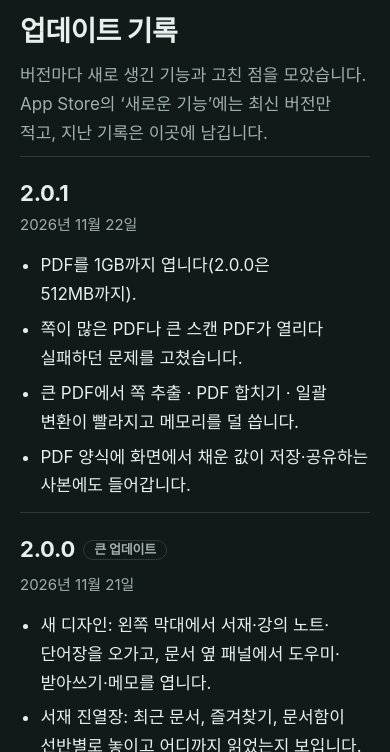
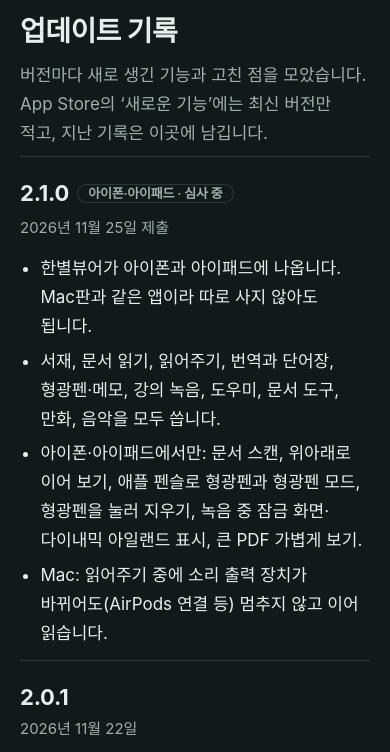
Before and after one commit to Sunstardad/hanbyeolviewer, a plain HTML site: page history.html in a window 390 px wide. Shown: the part 72-824 px from the top of the page. Drawn offline with Linux system fonts and the light colour scheme.

Commit message:
2.1 for iPhone and iPad: update history (in review) and the iPhone/iPad FAQ
Co-Authored-By: Claude Opus 5.5 <noreply@anthropic.com>

```diff
--- a/history.html
+++ b/history.html
@@ -82,6 +82,16 @@
 <main class="history">
 <h1>업데이트 기록</h1>
 <p class="lead">버전마다 새로 생긴 기능과 고친 점을 모았습니다. App Store의 ‘새로운 기능’에는 최신 버전만 적고, 지난 기록은 이곳에 남깁니다.</p>
+<section class="release" id="v2-1-0">
+  <h2>2.1.0<span class="tag">아이폰·아이패드 · 심사 중</span></h2>
+  <time datetime="2026-11-25">2026년 11월 25일 제출</time>
+  <ul>
+    <li>한별뷰어가 아이폰과 아이패드에 나옵니다. Mac판과 같은 앱이라 따로 사지 않아도 됩니다.</li>
+    <li>서재, 문서 읽기, 읽어주기, 번역과 단어장, 형광펜·메모, 강의 녹음, 도우미, 문서 도구, 만화, 음악을 모두 씁니다.</li>
+    <li>아이폰·아이패드에서만: 문서 스캔, 위아래로 이어 보기, 애플 펜슬로 형광펜과 형광펜 모드, 형광펜을 눌러 지우기, 녹음 중 잠금 화면·다이내믹 아일랜드 표시, 큰 PDF 가볍게 보기.</li>
+    <li>Mac: 읽어주기 중에 소리 출력 장치가 바뀌어도(AirPods 연결 등) 멈추지 않고 이어 읽습니다.</li>
+  </ul>
+</section>
 <section class="release" id="v2-0-1">
   <h2>2.0.1</h2>
   <time datetime="2026-11-22">2026년 11월 22일</time>
```
Also changed, not shown: en/history.html (+10 -0 lines), en/index.html (+1 -1 lines), index.html (+2 -2 lines).
